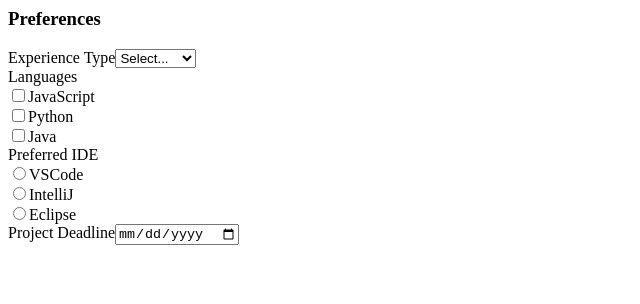
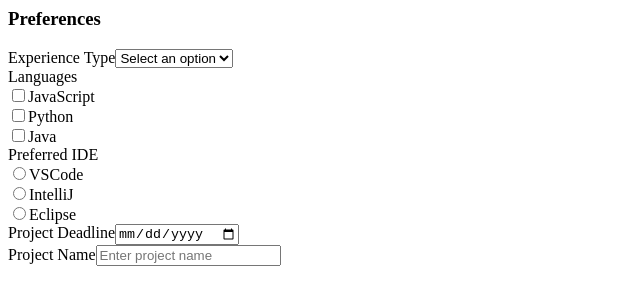
Before and after one commit to Nikhil26062000/json-form, a React (Vite) app: page / in a window 1280 px wide. Shown: the top 304 px of the page, without its empty margins (0-640 px from the left). Built offline with nearby package versions, Linux system fonts and the light colour scheme.

Commit message:
update form schema in better way

```diff
--- a/src/App.jsx
+++ b/src/App.jsx
@@ -1,5 +1,19 @@
 import React, { useState } from "react";
-import formSchema from "./form.json";
+import formSchema from "./form.json"; // Assuming the schema is stored in form.json
+
+// Define all event functions grouped by event type
+const eventHandlers = {
+  onKeyUp: {
+    handleProjectNameKeyUp: (e) => {
+      console.log("Key up event triggered in project name input");
+    },
+  },
+  onBlur: {
+    handleProjectNameBlur: (e) => {
+      console.log("Blur event triggered in project name input");
+    },
+  },
+};
 
 const FormGenerator = () => {
   const [formData, setFormData] = useState({});
@@ -8,22 +22,24 @@ const FormGenerator = () => {
     setFormData({ ...formData, [name]: value });
   };
 
-  const handleCheckboxChange = (name, value) => {
-    const newValues = formData[name] || [];
-    if (newValues.includes(value)) {
-      setFormData({
-        ...formData,
-        [name]: newValues.filter((v) => v !== value),
-      });
-    } else {
-      setFormData({ ...formData, [name]: [...newValues, value] });
+  const isVisible = (visibility) => {
+    if (!visibility) return true;
+    const { field, value } = visibility;
+    return formData[field] === value;
+  };
+
+  // Function to handle onKeyUp events
+  const handleKeyUp = (field) => (e) => {
+    if (field.onKeyUp && eventHandlers.onKeyUp[field.onKeyUp]) {
+      eventHandlers.onKeyUp[field.onKeyUp](e);
     }
   };
 
-  const isVisible = (visibility) => {
-    if (!visibility) return true; // No visibility condition, so show by default
-    const { field, value } = visibility;
-    return formData[field] === value;
+  // Function to handle onBlur events
+  const handleBlur = (field) => (e) => {
+    if (field.onBlur && eventHandlers.onBlur[field.onBlur]) {
+      eventHandlers.onBlur[field.onBlur](e);
+    }
   };
 
   return (
@@ -34,70 +50,35 @@ const FormGenerator = () => {
           {section.fields.map((field, fieldIndex) => {
             if (!isVisible(field.visibility)) return null;
 
+            switch (field.type) {
+              case "select":
                 return (
                   <div key={fieldIndex}>
                     <label>{field.label}</label>
-                {field.type === "select" ? (
                     <select
                       name={field.name}
                       value={formData[field.name] || ""}
                       onChange={(e) =>
                         handleInputChange(field.name, e.target.value)
                       }
+                      required={field.required}
                     >
-                    <option value="">Select...</option>
-                    {field.options.map((option, optIndex) => (
-                      <option key={optIndex} value={option.value}>
+                      <option value="" disabled>
+                        Select an option
+                      </option>
+                      {field.options.map((option, index) => (
+                        <option key={index} value={option.value}>
                           {option.label}
                         </option>
                       ))}
                     </select>
-                ) : field.type === "checkbox" ? (
-                  field.options.map((option, optIndex) => (
-                    <div key={optIndex}>
-                      <label>
-                        <input
-                          type="checkbox"
-                          value={option.value}
-                          checked={
-                            formData[field.name]?.includes(option.value) ||
-                            false
-                          }
-                          onChange={() =>
-                            handleCheckboxChange(field.name, option.value)
-                          }
-                        />
-                        {option.label}
-                      </label>
                   </div>
-                  ))
-                ) : field.type === "radio" ? (
-                  field.options.map((option, optIndex) => (
-                    <div key={optIndex}>
-                      <label>
-                        <input
-                          type="radio"
-                          name={field.name}
-                          value={option.value}
-                          checked={formData[field.name] === option.value}
-                          onChange={() =>
-                            handleInputChange(field.name, option.value)
-                          }
-                        />
-                        {option.label}
-                      </label>
-                    </div>
-                  ))
-                ) : field.type === "date" ? (
-                  <input
-                    type="date"
-                    name={field.name}
-                    value={formData[field.name] || ""}
-                    onChange={(e) =>
-                      handleInputChange(field.name, e.target.value)
-                    }
-                  />
-                ) : (
+                );
+              case "text":
+              case "date":
+                return (
+                  <div key={fieldIndex}>
+                    <label>{field.label}</label>
                     <input
                       type={field.type}
                       name={field.name}
@@ -106,10 +87,56 @@ const FormGenerator = () => {
                       onChange={(e) =>
                         handleInputChange(field.name, e.target.value)
                       }
+                      onKeyUp={handleKeyUp(field)}
+                      onBlur={handleBlur(field)}
+                      required={field.required}
                     />
-                )}
                   </div>
                 );
+              case "checkbox":
+                return (
+                  <div key={fieldIndex}>
+                    <label>{field.label}</label>
+                    {field.options.map((option, index) => (
+                      <div key={index}>
+                        <input
+                          type="checkbox"
+                          name={option.value}
+                          checked={formData[option.value] || false}
+                          onChange={(e) => {
+                            const newValue = !formData[option.value];
+                            handleInputChange(option.value, newValue);
+                          }}
+                        />
+                        <label>{option.label}</label>
+                      </div>
+                    ))}
+                  </div>
+                );
+              case "radio":
+                return (
+                  <div key={fieldIndex}>
+                    <label>{field.label}</label>
+                    {field.options.map((option, index) => (
+                      <div key={index}>
+                        <input
+                          type="radio"
+                          name={field.name}
+                          value={option.value}
+                          checked={formData[field.name] === option.value}
+                          onChange={(e) =>
+                            handleInputChange(field.name, e.target.value)
+                          }
+                          required={field.required}
+                        />
+                        <label>{option.label}</label>
+                      </div>
+                    ))}
+                  </div>
+                );
+              default:
+                return null;
+            }
           })}
         </div>
       ))}
--- a/src/form.json
+++ b/src/form.json
@@ -83,6 +83,15 @@
         "type": "date",
         "placeholder": "Select a date",
         "required": true
+      },
+      {
+        "name": "projectName",
+        "label": "Project Name",
+        "type": "text",
+        "placeholder": "Enter project name",
+        "required": true,
+        "onKeyUp": "handleProjectNameKeyUp",
+        "onBlur": "handleProjectNameBlur"
       }
     ]
   }
```
Lines whose indentation alone changed are shown as unchanged.
